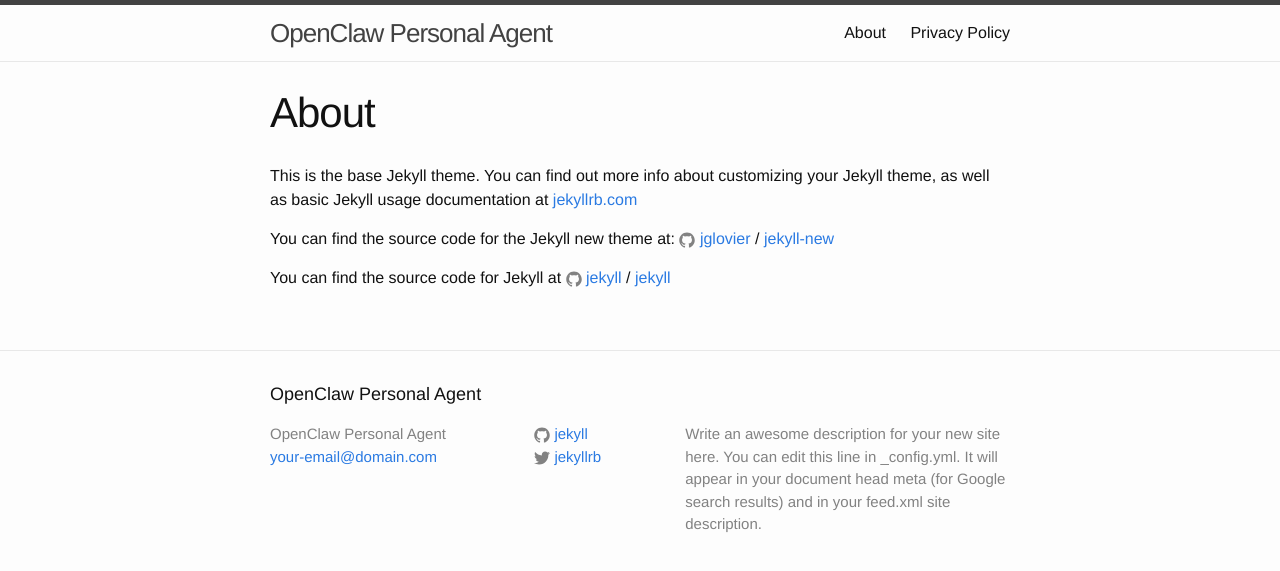
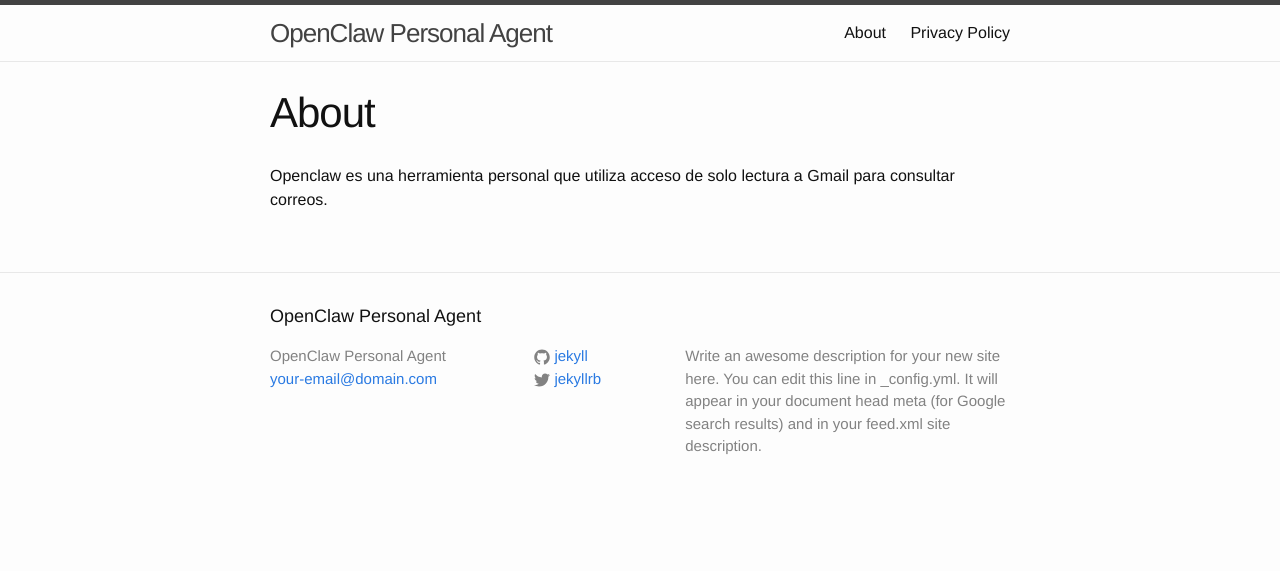
Before and after one commit to juliovargas/juliovargas.github.io, a Jekyll site: the page built from about.md, in a window 1280 px wide. Shown: the top 571 px of the page. Built offline with Jekyll 4.4.1, drawn with Linux system fonts in a browser that asks for light colours.

Commit message:
Update About page

```diff
--- a/about.md
+++ b/about.md
@@ -4,12 +4,4 @@ title: About
 permalink: /about/
 ---
 
-This is the base Jekyll theme. You can find out more info about customizing your Jekyll theme, as well as basic Jekyll usage documentation at [jekyllrb.com](http://jekyllrb.com/)
-
-You can find the source code for the Jekyll new theme at:
-{% include icon-github.html username="jglovier" %} /
-[jekyll-new](https://github.com/jglovier/jekyll-new)
-
-You can find the source code for Jekyll at
-{% include icon-github.html username="jekyll" %} /
-[jekyll](https://github.com/jekyll/jekyll)
+Openclaw es una herramienta personal que utiliza acceso de solo lectura a Gmail para consultar correos.
```
